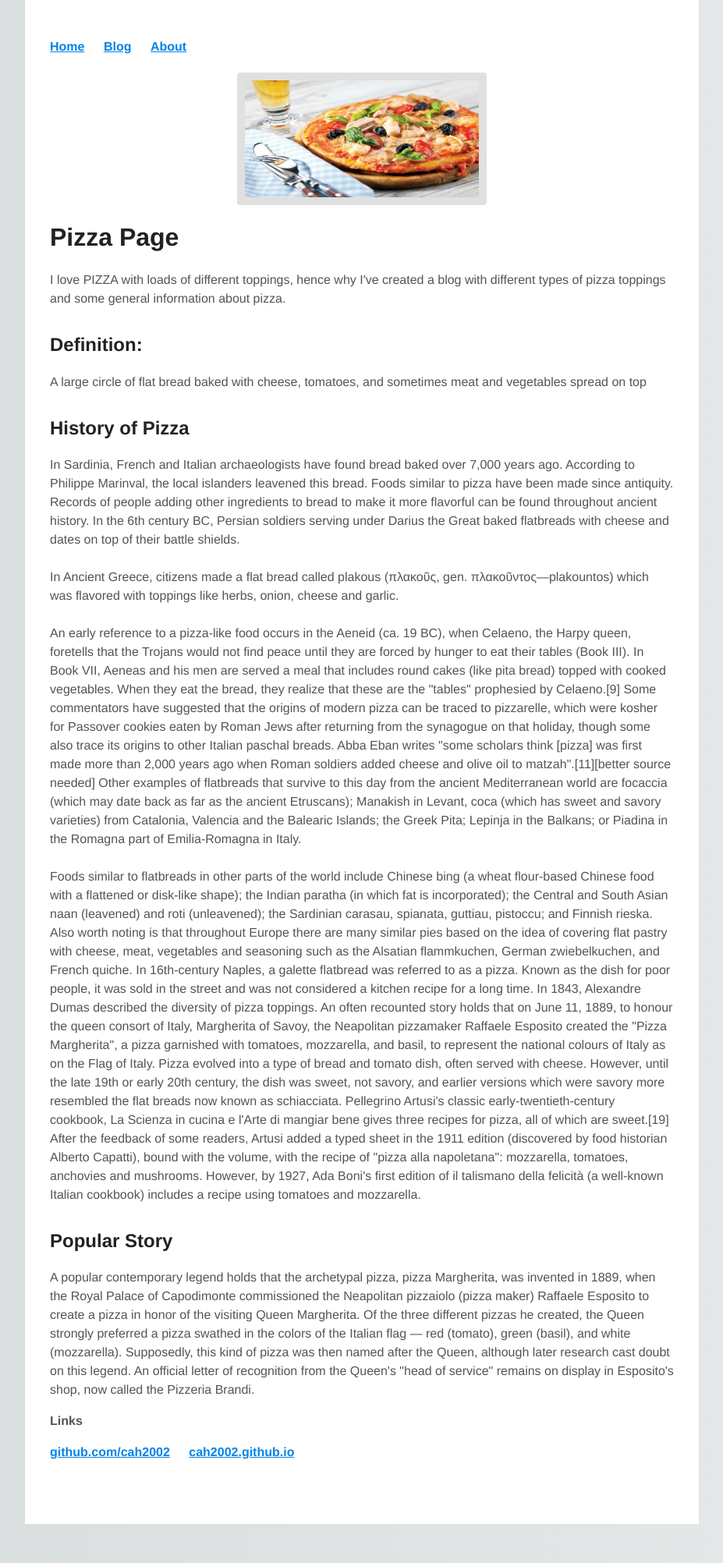
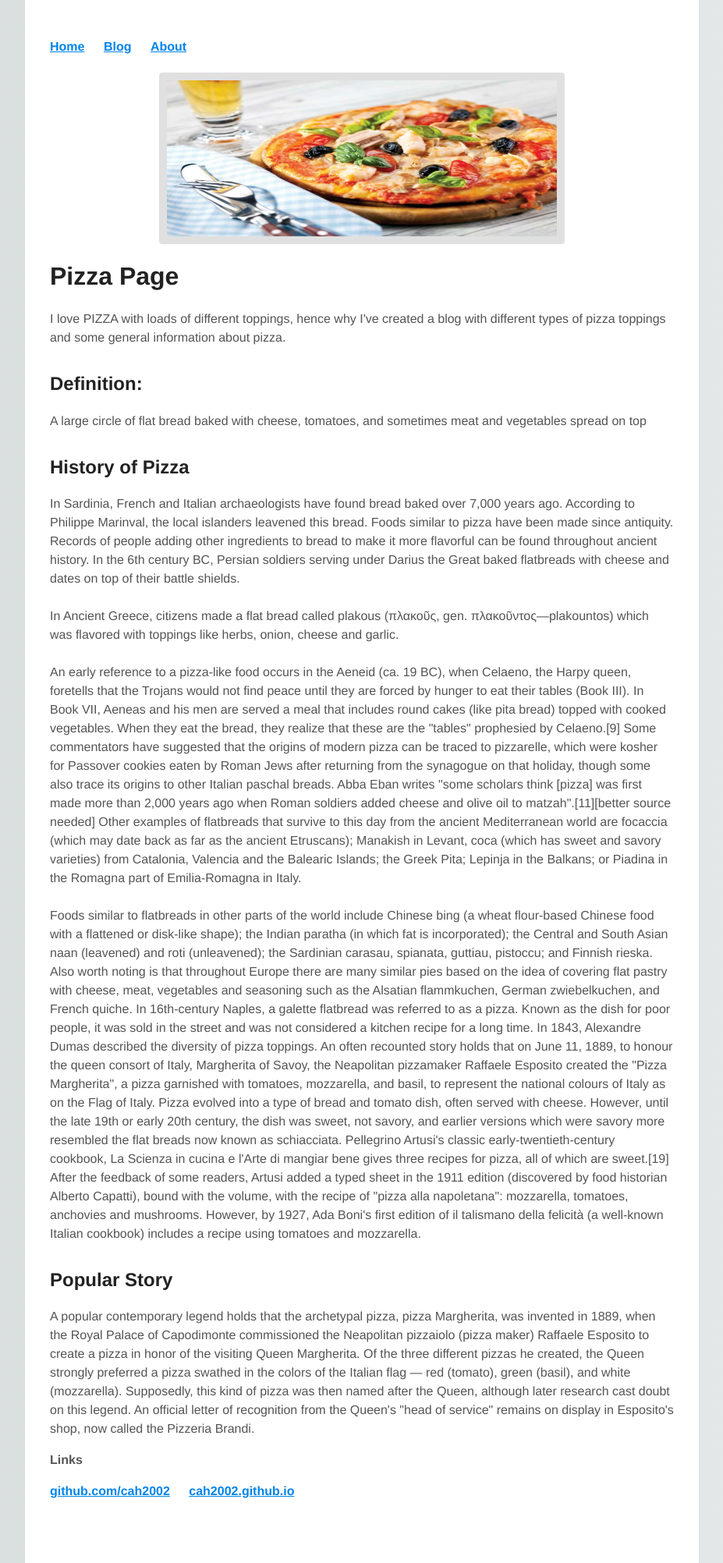
Before and after one commit to cah2002/cah2002.github.io, a Jekyll site: the page built from index.html, in a window 1280 px wide. Shown: the whole page at 78% size, without its empty margins (176-1103 px from the left). Built offline with Jekyll 4.4.1, drawn with Linux system fonts in a browser that asks for light colours; before the commit the page ends 1954 px from its top, so only the background shows below that.

Commit message:
Update default.html

```diff
--- a/_layouts/default.html
+++ b/_layouts/default.html
@@ -14,7 +14,7 @@
       </ul>
     </nav>
 
-    <img src="/images/pizza.jpg" alt="Pizza" style="width:300px;height:150px;">
+    <img src="/images/pizza.jpg" alt="Pizza" style="width:500px;height:200px;">
 
 
     <div class="container">
```
